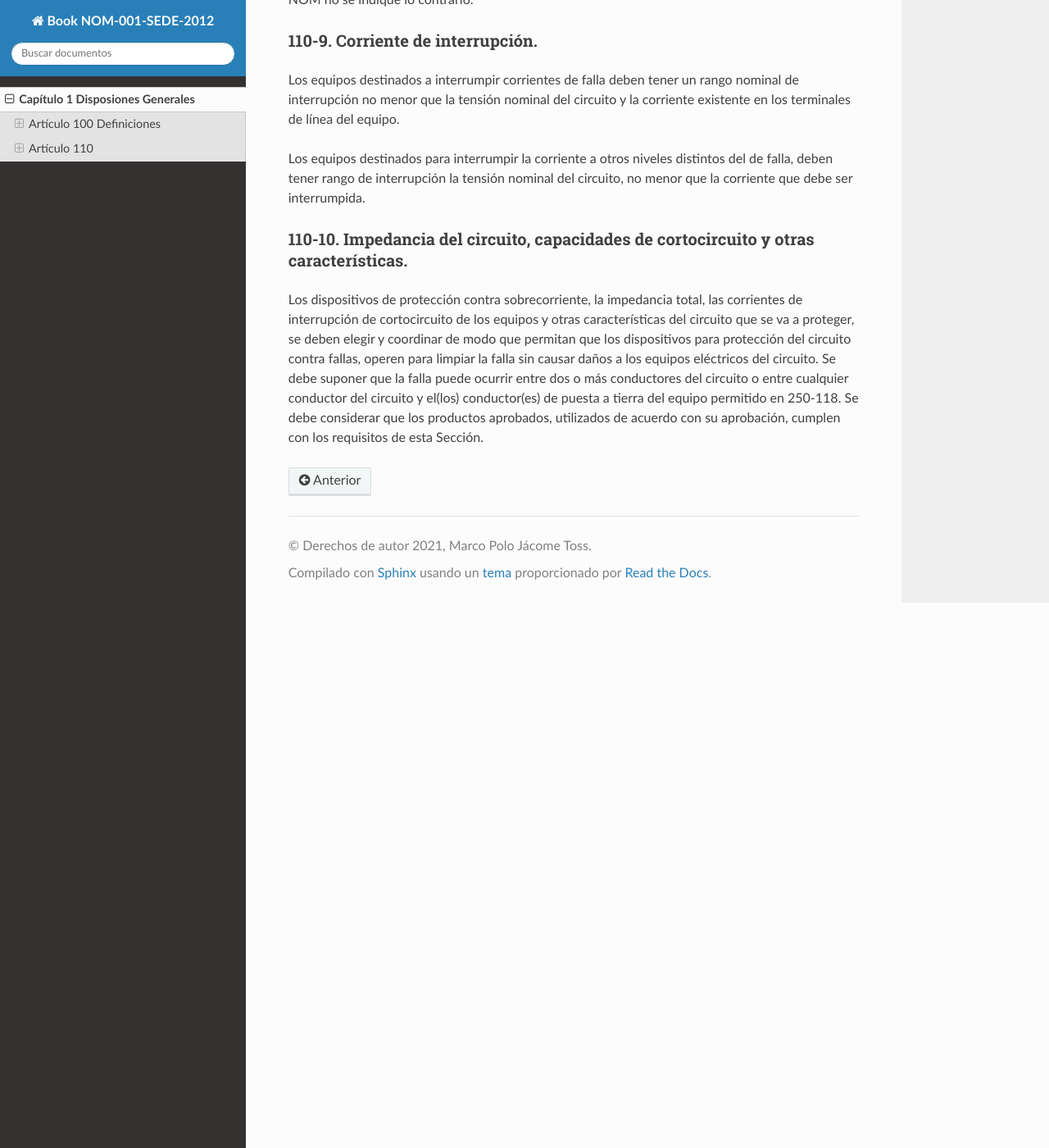
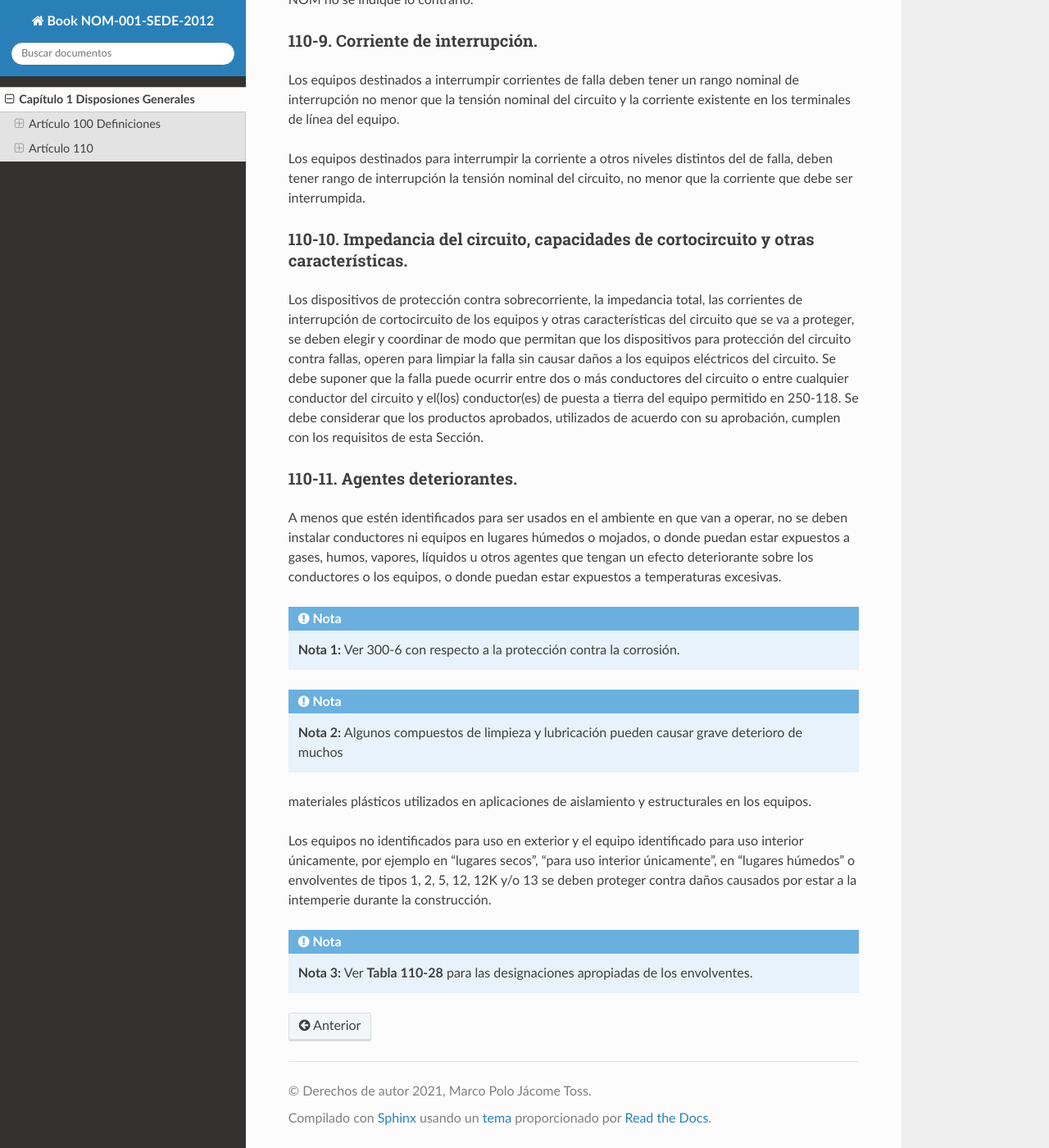
Before and after one commit to jacometoss/Book-NOM-001-SEDE-2012, a Sphinx documentation site: the page built from docs/100/index.rst, in a window 1280 px wide and 1400 px high, scrolled down 17296 px. Shown: the whole window at 82% size. Built offline with Sphinx 7.4.7 and the Read the Docs theme 2.0.0, drawn with Linux system fonts in a browser that asks for light colours.

Commit message:
Add files via upload

```diff
--- a/docs/100/index.rst
+++ b/docs/100/index.rst
@@ -387,3 +387,22 @@ Los equipos destinados para interrumpir la corriente a otros niveles distintos d
 --------------------------------------------------------------------------------------
 
 Los dispositivos de protección contra sobrecorriente, la impedancia total, las corrientes de interrupción de cortocircuito de los equipos y otras características del circuito que se va a proteger, se deben elegir y coordinar de modo que permitan que los dispositivos para protección del circuito contra fallas, operen para limpiar la falla sin causar daños a los equipos eléctricos del circuito. Se debe suponer que la falla puede ocurrir entre dos o más conductores del circuito o entre cualquier conductor del circuito y el(los) conductor(es) de puesta a tierra del equipo permitido en 250-118. Se debe considerar que los productos aprobados, utilizados de acuerdo con su aprobación, cumplen con los requisitos de esta Sección.
+
+110-11. Agentes deteriorantes.
+------------------------------
+
+A menos que estén identificados para ser usados en el ambiente en que van a operar, no se deben instalar conductores ni equipos en lugares húmedos o mojados, o donde puedan estar expuestos a gases, humos, vapores, líquidos u otros agentes que tengan un efecto deteriorante sobre los conductores o los equipos, o donde puedan estar expuestos a temperaturas excesivas.
+
+.. note::
+	**Nota 1:** Ver 300-6 con respecto a la protección contra la corrosión.
+
+.. note::
+	**Nota 2:** Algunos compuestos de limpieza y lubricación pueden causar grave deterioro de muchos
+materiales plásticos utilizados en aplicaciones de aislamiento y estructurales en los equipos.
+
+Los equipos no identificados para uso en exterior y el equipo identificado para uso interior únicamente, por
+ejemplo en “lugares secos”, “para uso interior únicamente”, en “lugares húmedos” o envolventes de tipos 1, 2,
+5, 12, 12K y/o 13 se deben proteger contra daños causados por estar a la intemperie durante la construcción.
+
+.. note::
+	**Nota 3:** Ver **Tabla 110-28** para las designaciones apropiadas de los envolventes.
```
